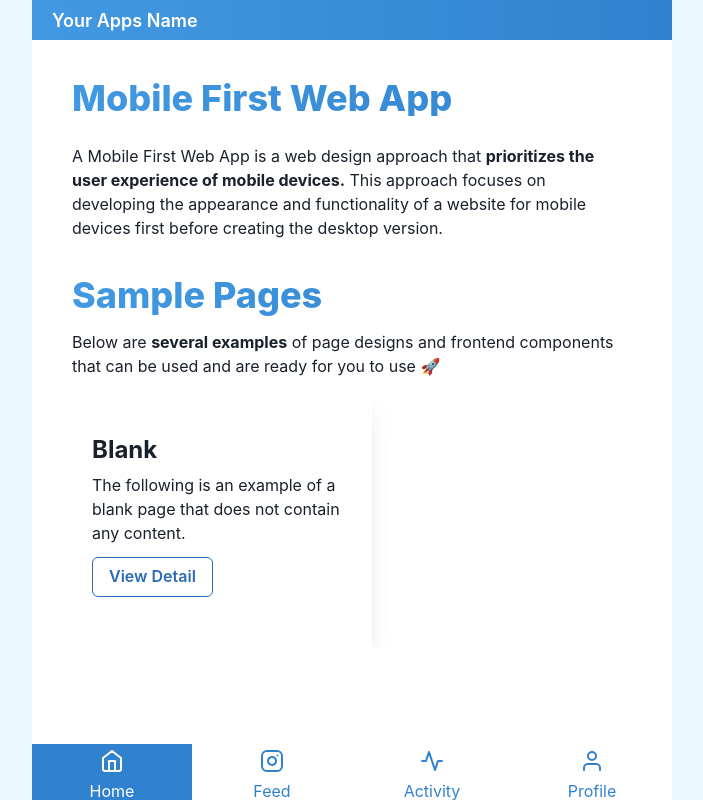
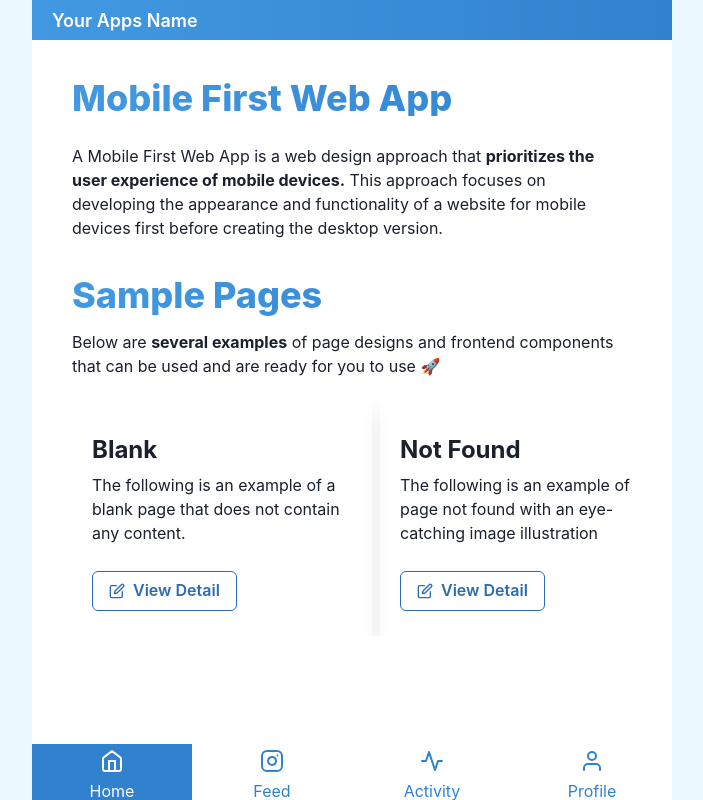
Before and after one commit to tetradatateknologi/chakra-pwa-kit, a React (Vite) app: page / in a window 1280 px wide. Shown: the whole page, without its empty margins (288-991 px from the left). Built offline with nearby package versions, Linux system fonts and the light colour scheme.

Commit message:
data not found

```diff
--- a/src/App.tsx
+++ b/src/App.tsx
@@ -15,6 +15,7 @@ import Feed from './pages/public/feed.tsx';
 import Activity from './pages/public/activity.tsx';
 import Profile from './pages/public/profile.tsx';
 import Blank from './pages/sample/blank.tsx';
+import NotFound from './pages/sample/not-found.tsx';
 
 export const Context = React.createContext([])
 
@@ -34,6 +35,7 @@ function App() {
 
           {/* Sample Pages */}
           <Route path='/sample/blank' element={<Blank />} />
+          <Route path='/sample/not-found' element={<NotFound />} />
 
           {/* Error Pages */}
           <Route path='*' element={<NotFoundPage />} />
--- a/src/layout/mobile-layout.tsx
+++ b/src/layout/mobile-layout.tsx
@@ -27,7 +27,7 @@ export default function MobileLayout(props: MobileLayoutProps) {
           <TopNavigation simpleMode={simpleMode} />
           <Stack
             width={'100%'}
-            height={'88vh'}
+            height={(simpleMode) ? '95vh' : '88vh'}
             overflowY={'scroll'}
             p={10}
           >
--- a/src/pages/public/home.tsx
+++ b/src/pages/public/home.tsx
@@ -1,6 +1,7 @@
-import { Box, Button, Container, HStack, Heading, Text } from "@chakra-ui/react";
+import { Box, Button, Container, HStack, Heading, Icon, Text } from "@chakra-ui/react";
+import { Link } from "react-router-dom";
 import MobileLayout from "../../layout/mobile-layout";
-import { Link } from "react-router-dom";
+import { FiEdit } from "react-icons/fi";
 
 interface SampleBoxProps {
   title: string
@@ -12,15 +13,16 @@ const SampleBox = (props: SampleBoxProps) => {
   const { title, link, desc } = props
   return (
     <Box boxShadow={'xl'} display={'flex'}>
-      <Container px={'20px'} w={'300px'} py={'50px'}>
+      <Container px={'20px'} w={'300px'} py={'50px'} h={'250px'}>
         <Heading fontSize={'2xl'} mb={2}>
           {title}
         </Heading>
-        <Text mb={3}>
+        <Text mb={3} height={'86px'}>
           {desc}
         </Text>
         <Link to={link}>
           <Button variant={'outline'} colorScheme={'blue'}>
+            <Icon as={FiEdit} me={2} />
             View Detail
           </Button>
         </Link>
@@ -35,7 +37,12 @@ export default function Home() {
       title: 'Blank',
       desc: 'The following is an example of a blank page that does not contain any content.',
       link: '/sample/blank'
-    }
+    },
+    {
+      title: 'Not Found',
+      desc: 'The following is an example of a page not found with an eye-catching image illustration',
+      link: '/sample/not-found'
+    },
   ]
 
   return (
--- /dev/null
+++ b/src/pages/sample/not-found.tsx
@@ -0,0 +1,27 @@
+import { Container, Flex, Heading, Image, Text } from "@chakra-ui/react";
+import MobileLayout from "../../layout/mobile-layout";
+
+export default function NotFound() {
+  return (
+    <MobileLayout simpleMode>
+      <Flex
+        height={'100%'}
+        alignItems={'center'}
+        textAlign={'center'}
+      >
+        <Container>
+          <Image
+            src={'https://lelogama.go-jek.com/prime/upload/web/image/link-sheet-spot-illustration-74.svg'}
+            mb={5}
+          />
+          <Heading mb={3}>
+            Data Not Found
+          </Heading>
+          <Text fontSize={'xl'}>
+            Sorry, the data you were looking for could not be found
+          </Text>
+        </Container>
+      </Flex>
+    </MobileLayout>
+  )
+}
```
